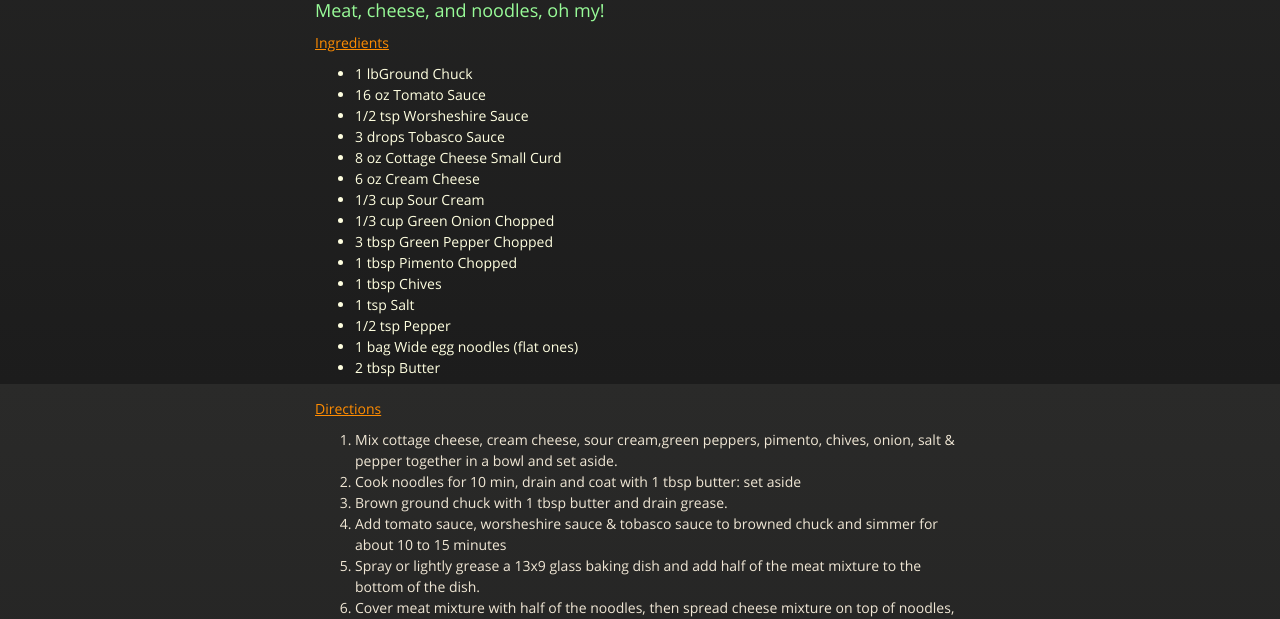
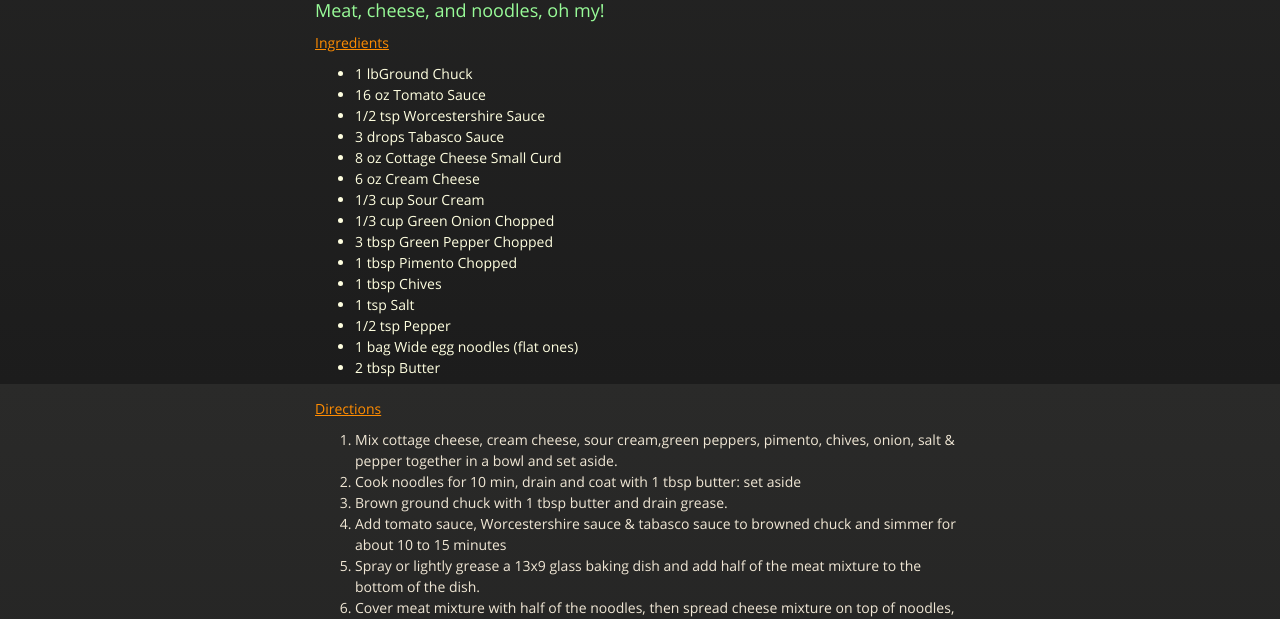
Before and after one commit to cmwillett/TheDigitalCookbook, a Jekyll site: the page built from CasserolesHeartyPiesAndBakes/MeatAndCheeseCasserole.md, in a window 1280 px wide. Shown: the part 516-1135 px from the top of the page. Built offline with Jekyll 4.4.1, drawn with Linux system fonts in a browser that asks for light colours; nearby versions of some CDN libraries.

Commit message:
fixed spelling errors

```diff
--- a/CasserolesHeartyPiesAndBakes/MeatAndCheeseCasserole.md
+++ b/CasserolesHeartyPiesAndBakes/MeatAndCheeseCasserole.md
@@ -10,8 +10,8 @@ tags: craig,willett,meat,cheese
 #### Ingredients
 - 1 lbGround Chuck
 - 16 oz Tomato Sauce
-- 1/2 tsp Worsheshire Sauce
-- 3 drops Tobasco Sauce
+- 1/2 tsp Worcestershire Sauce
+- 3 drops Tabasco Sauce
 - 8 oz Cottage Cheese Small Curd
 - 6 oz Cream Cheese
 - 1/3 cup Sour Cream
@@ -28,7 +28,7 @@ tags: craig,willett,meat,cheese
 1. Mix cottage cheese, cream cheese, sour cream,green peppers, pimento, chives, onion, salt & pepper together in a bowl and set aside.
 2. Cook noodles for 10 min, drain and coat with 1 tbsp butter: set aside
 3. Brown ground chuck with 1 tbsp butter and drain grease.
-3. Add tomato sauce, worsheshire sauce & tobasco sauce to browned chuck and simmer for about 10 to 15 minutes
+3. Add tomato sauce, Worcestershire sauce & tabasco sauce to browned chuck and simmer for about 10 to 15 minutes
 4. Spray or lightly grease a 13x9 glass baking dish and add half of the meat mixture to the bottom of the dish.
 5. Cover meat mixture with half of the noodles, then spread cheese mixture on top of noodles, then cover cheese mixture with other half of noodles and finally top with last half of meat mixture.
 6. Bake covered for 45 min at 350 F, then uncover and bake for another 1/2 hr.
```
Also changed, not shown: SlowCooker/EasyCrockPotPotatoSoup.md (+1 -1 lines).
